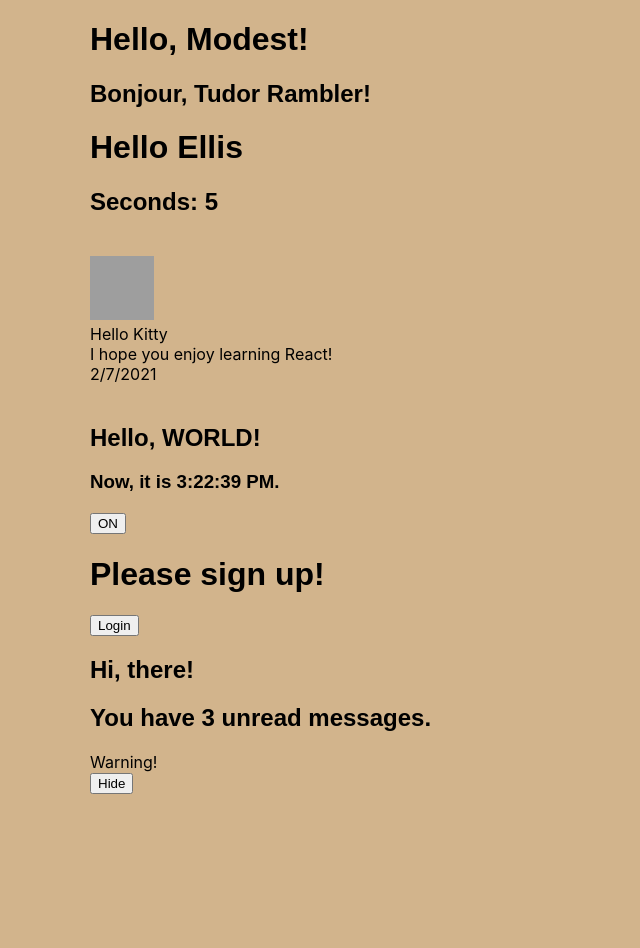
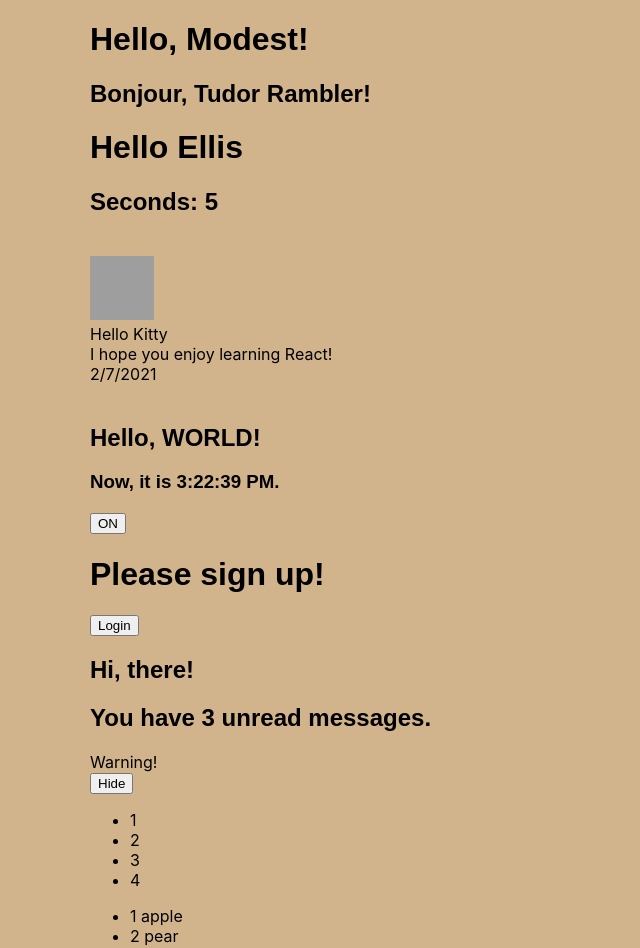
Before and after one commit to VolodymyrSSS/REACT-training, a React (Create React App) app in the folder basic/: page / in a window 1280 px wide. Shown: the top 948 px of the page, without its empty margins (0-640 px from the left). Before the commit the page ends 800 px from the top, so only its background shows below. Built offline with nearby package versions, Linux system fonts and the light colour scheme; grey boxes are pictures that could not be loaded.

Commit message:
simple list-component

```diff
--- a/basic/src/App.jsx
+++ b/basic/src/App.jsx
@@ -8,6 +8,7 @@ import ToggleBtn from './ToggleBtn';
 import LoginControl from './LoginControl';
 import Mailbox from './Mailbox';
 import WarningPage from './WarningPage';
+import FruitsList from './FruitsList';
 
 import './App.css';
 
@@ -29,6 +30,14 @@ function App() {
   };
 
   const messages = ['React', 'Re: React', 'Re:Re: React'];
+
+  const numbers = [1, 2, 3, 4];
+
+  const listItems = numbers.map((numbers) =>
+    <li>{numbers}</li>
+  );
+
+  const fruits = ['apple', 'pear', 'plum', 'apricot']
 
   function formatName(user) {
     return user.firstName + ' ' + user.lastName;
@@ -52,6 +61,8 @@ function App() {
       <LoginControl />
       <Mailbox unreadMessages={messages} />
       <WarningPage />
+      <ul>{listItems}</ul>
+      <FruitsList fruits={fruits} />
 
     </div>
   )
--- /dev/null
+++ b/basic/src/FruitsList.jsx
@@ -0,0 +1,16 @@
+import React from 'react';
+
+// Simple List Component
+function FruitsList(props) {
+  const fruits = props.fruits;
+  // Keys help React determine which elements have been changed, added, or removed
+  // These need to be specified so that React can match array elements over time
+  const fruitsItems = fruits.map((fruit, index) =>
+    <li key={index.toString()}>{index + 1} {fruit}</li>
+  );
+  return (
+    <ul>{fruitsItems}</ul>
+  );
+}
+
+export default FruitsList;
```
